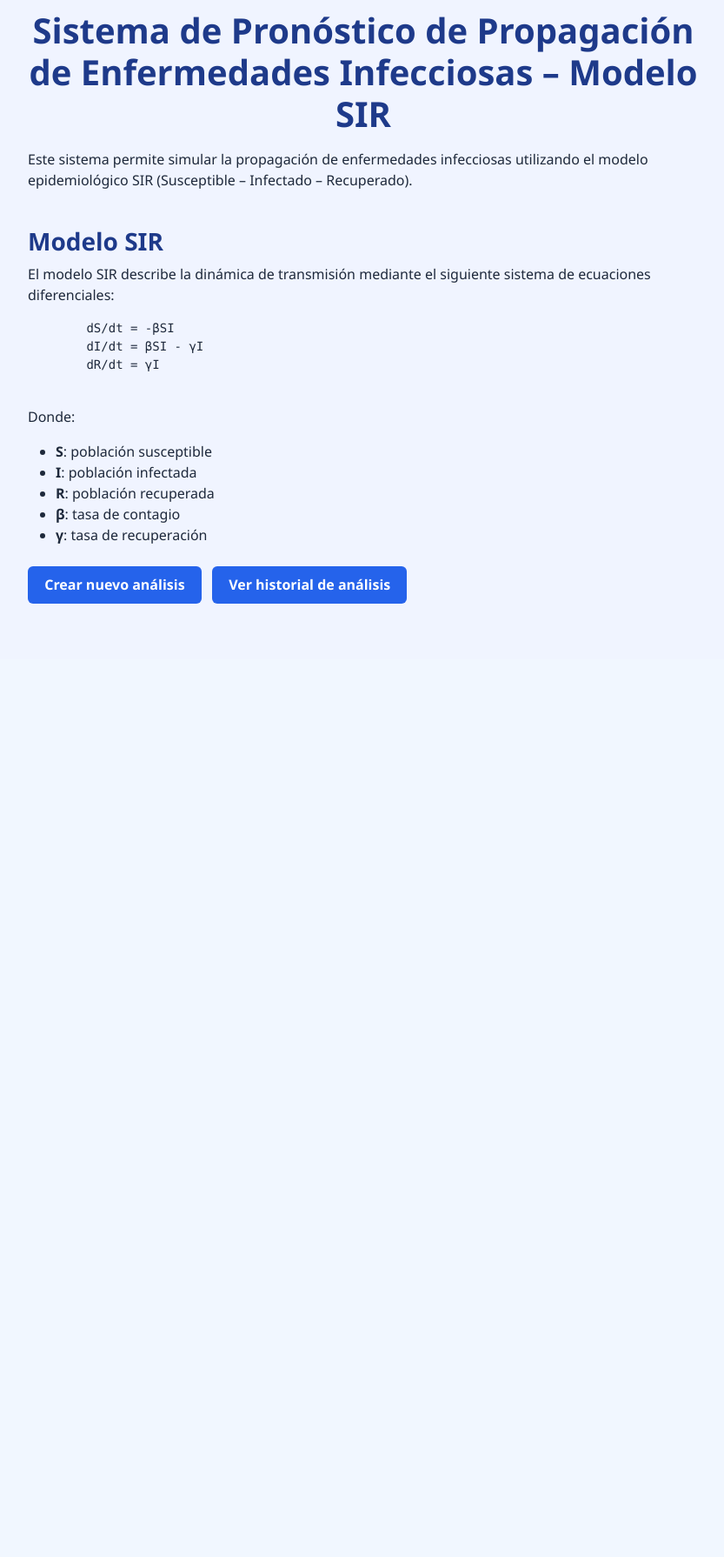
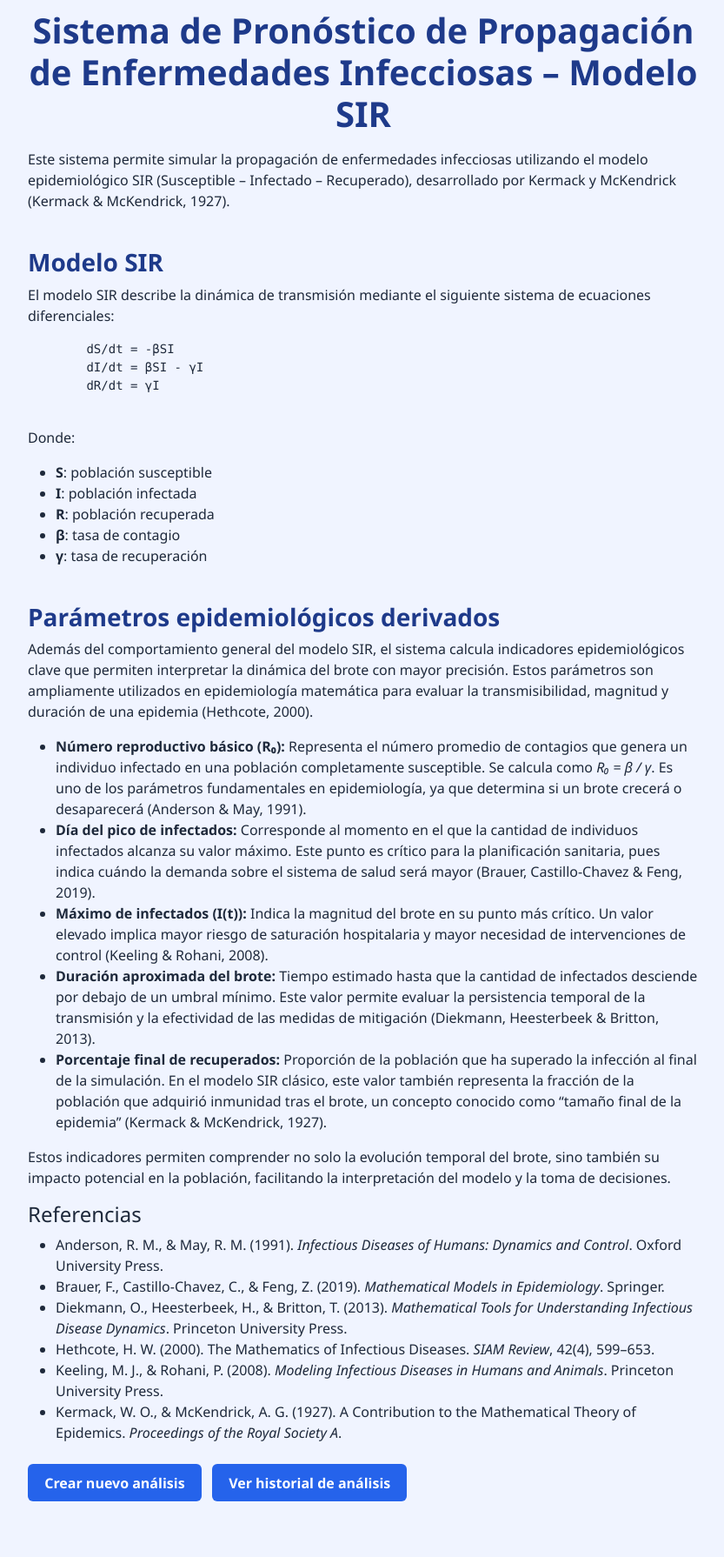
Before and after one commit to PATRAKECU/SIR, a Flask app: page / in a window 1280 px wide. Shown: the part 202-1992 px from the top of the page at 87% size, without its empty margins (222-1055 px from the left). Before the commit the page ends 896 px from the top, so only its background shows below. Run offline with Flask 3, Linux system fonts and the light colour scheme; a user stored in the database is signed in.

Commit message:
Complying with HCI

```diff
--- a/app/routes.py
+++ b/app/routes.py
@@ -10,6 +10,7 @@ import logging
 from weasyprint import HTML
 from datetime import datetime
 import os
+import numpy as np
 
 
 # Debug configuration for user information
@@ -179,18 +180,26 @@ def analysis_detail(analysis_id):
         days=analysis["days"]
     )
 
-    # Preparar datos para tabla
-    sir_data = {
-        "S": S,
-        "I": I,
-        "R": R
-    }
+    # Cálculo de métricas epidemiológicas
+    R0 = analysis["beta"] / analysis["gamma"]
+    peak_day = int(np.argmax(I))
+    peak_value = float(max(I))
+    final_recovered_pct = (R[-1] / analysis["population"]) * 100
+
+    # Duración aproximada del brote (I cae por debajo de 1)
+    threshold = 1
+    duration = next((i for i, val in enumerate(I[::-1]) if val > threshold), 0)
+    duration = len(I) - duration
 
     return render_template(
         "analysis_detail.html",
         analysis=analysis,
         plot_html=plot_html,
-        sir_data=sir_data
+        R0=R0,
+        peak_day=peak_day,
+        peak_value=peak_value,
+        duration=duration,
+        final_recovered_pct=final_recovered_pct
     )
 
 
@@ -279,13 +288,29 @@ def report_preview(analysis_id):
         days=analysis["days"]
     )
 
+    # ================================
+    # Cálculo de métricas epidemiológicas
+    # ================================
+
+    R0 = analysis["beta"] / analysis["gamma"]
+    peak_day = int(np.argmax(I))
+    peak_value = float(max(I))
+    final_recovered_pct = (R[-1] / analysis["population"]) * 100
+
+    # Duración aproximada del brote (I cae por debajo de 1)
+    threshold = 1
+    duration = next((i for i, val in enumerate(I[::-1]) if val > threshold), 0)
+    duration = len(I) - duration
+
     return render_template(
         "report_preview.html",
         analysis=analysis,
         plot_path=relative_path,
-        S=S,
-        I=I,
-        R=R
+        R0=R0,
+        peak_day=peak_day,
+        peak_value=peak_value,
+        duration=duration,
+        final_recovered_pct=final_recovered_pct
     )
 
 
@@ -322,15 +347,29 @@ def report_pdf(analysis_id):
     rel_path = os.path.relpath(absolute_path, start=project_root).replace(os.path.sep, '/')
     base_url = f'file:///{project_root.replace(os.path.sep, "/")}/'
 
+    # ================================
+    # Cálculo de métricas epidemiológicas
+    # ================================
+    R0 = analysis["beta"] / analysis["gamma"]
+    peak_day = int(np.argmax(I))
+    peak_value = float(max(I))
+    final_recovered_pct = (R[-1] / analysis["population"]) * 100
+
+    threshold = 1
+    duration = next((i for i, val in enumerate(I[::-1]) if val > threshold), 0)
+    duration = len(I) - duration
+
     # Renderizar HTML del reporte
     html = render_template(
         "report_pdf.html",
         analysis=analysis,
         plot_path=rel_path,
         base_url=base_url,
-        S=S,
-        I=I,
-        R=R
+        R0=R0,
+        peak_day=peak_day,
+        peak_value=peak_value,
+        duration=duration,
+        final_recovered_pct=final_recovered_pct
     )
 
     # Generar PDF
--- a/app/templates/index.html
+++ b/app/templates/index.html
@@ -13,7 +13,8 @@
 
     <p>
         Este sistema permite simular la propagación de enfermedades infecciosas
-        utilizando el modelo epidemiológico SIR (Susceptible – Infectado – Recuperado).
+        utilizando el modelo epidemiológico SIR (Susceptible – Infectado – Recuperado),
+        desarrollado por Kermack y McKendrick (Kermack & McKendrick, 1927).
     </p>
 
     <h3>Modelo SIR</h3>
@@ -39,6 +40,67 @@
         </ul>
     </p>
 
+    <h3>Parámetros epidemiológicos derivados</h3>
+    <p>
+        Además del comportamiento general del modelo SIR, el sistema calcula indicadores
+        epidemiológicos clave que permiten interpretar la dinámica del brote con mayor precisión.
+        Estos parámetros son ampliamente utilizados en epidemiología matemática para evaluar
+        la transmisibilidad, magnitud y duración de una epidemia (Hethcote, 2000).
+    </p>
+
+    <ul>
+        <li>
+            <strong>Número reproductivo básico (R₀):</strong>
+            Representa el número promedio de contagios que genera un individuo infectado en una
+            población completamente susceptible. Se calcula como <em>R₀ = β / γ</em>.
+            Es uno de los parámetros fundamentales en epidemiología, ya que determina si un brote
+            crecerá o desaparecerá (Anderson & May, 1991).
+        </li>
+
+        <li>
+            <strong>Día del pico de infectados:</strong>
+            Corresponde al momento en el que la cantidad de individuos infectados alcanza su valor máximo.
+            Este punto es crítico para la planificación sanitaria, pues indica cuándo la demanda sobre
+            el sistema de salud será mayor (Brauer, Castillo-Chavez & Feng, 2019).
+        </li>
+
+        <li>
+            <strong>Máximo de infectados (I(t)):</strong>
+            Indica la magnitud del brote en su punto más crítico. Un valor elevado implica mayor riesgo
+            de saturación hospitalaria y mayor necesidad de intervenciones de control (Keeling & Rohani, 2008).
+        </li>
+
+        <li>
+            <strong>Duración aproximada del brote:</strong>
+            Tiempo estimado hasta que la cantidad de infectados desciende por debajo de un umbral mínimo.
+            Este valor permite evaluar la persistencia temporal de la transmisión y la efectividad de las
+            medidas de mitigación (Diekmann, Heesterbeek & Britton, 2013).
+        </li>
+
+        <li>
+            <strong>Porcentaje final de recuperados:</strong>
+            Proporción de la población que ha superado la infección al final de la simulación.
+            En el modelo SIR clásico, este valor también representa la fracción de la población que
+            adquirió inmunidad tras el brote, un concepto conocido como “tamaño final de la epidemia”
+            (Kermack & McKendrick, 1927).
+        </li>
+    </ul>
+
+    <p>
+        Estos indicadores permiten comprender no solo la evolución temporal del brote, sino también su
+        impacto potencial en la población, facilitando la interpretación del modelo y la toma de decisiones.
+    </p>
+
+    <h4>Referencias</h4>
+    <ul>
+        <li>Anderson, R. M., & May, R. M. (1991). <em>Infectious Diseases of Humans: Dynamics and Control</em>. Oxford University Press.</li>
+        <li>Brauer, F., Castillo-Chavez, C., & Feng, Z. (2019). <em>Mathematical Models in Epidemiology</em>. Springer.</li>
+        <li>Diekmann, O., Heesterbeek, H., & Britton, T. (2013). <em>Mathematical Tools for Understanding Infectious Disease Dynamics</em>. Princeton University Press.</li>
+        <li>Hethcote, H. W. (2000). The Mathematics of Infectious Diseases. <em>SIAM Review</em>, 42(4), 599–653.</li>
+        <li>Keeling, M. J., & Rohani, P. (2008). <em>Modeling Infectious Diseases in Humans and Animals</em>. Princeton University Press.</li>
+        <li>Kermack, W. O., & McKendrick, A. G. (1927). A Contribution to the Mathematical Theory of Epidemics. <em>Proceedings of the Royal Society A</em>.</li>
+    </ul>
+
     <div class="mt-4">
         <a href="{{ url_for('create_analysis') }}" class="btn btn-primary me-2">
             Crear nuevo análisis
```
Also changed, not shown: app/templates/analysis_detail.html (+18 -21 lines), app/templates/report_pdf.html (+6 -21 lines), app/templates/report_preview.html (+18 -21 lines), app/static/static_plots/sir_plot_1774625704.573952.png (added), app/static/static_plots/sir_plot_1774625719.566042.png (added), sir.db.
